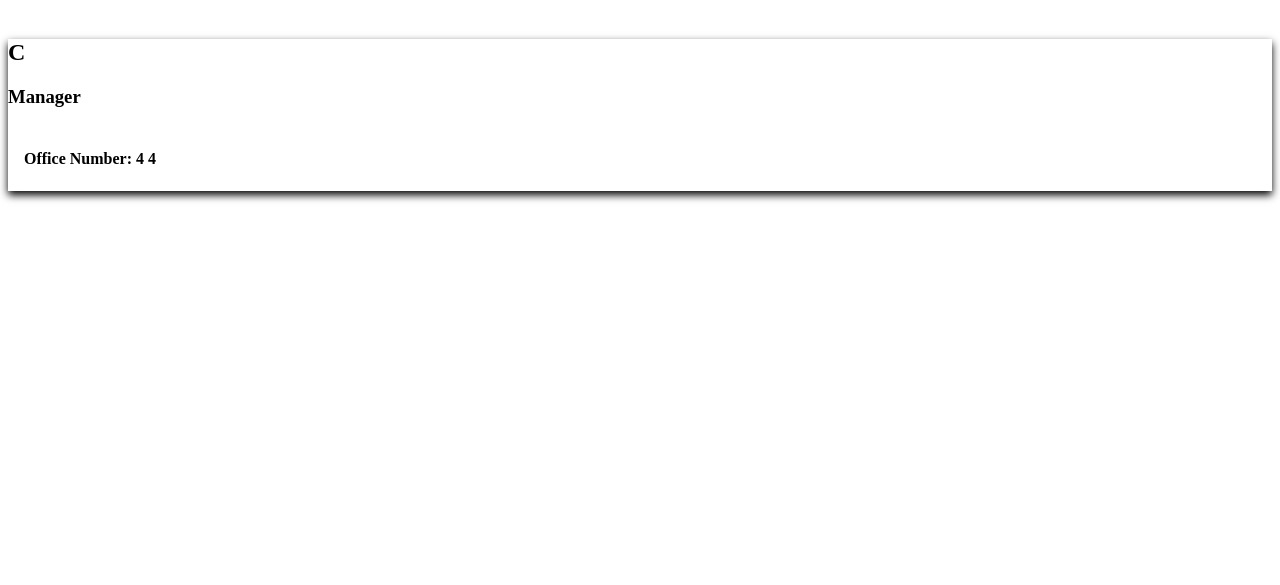
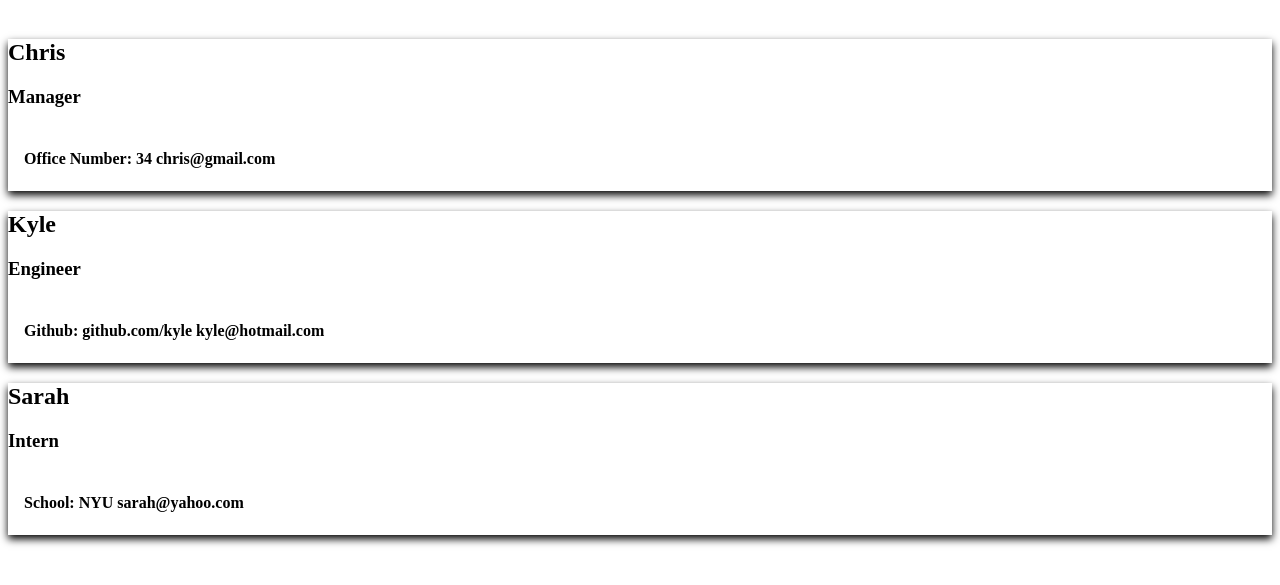
Before and after one commit to ChrisIgg/HW10-Team-Profile-Generator, a website: page index.html in a window 1280 px wide. Shown: the part 69-654 px from the top of the page. Drawn offline with Linux system fonts and the light colour scheme.

```diff
--- a/index.html
+++ b/index.html
@@ -16,14 +16,32 @@
       </header>
       <body>
         <div class="card">
-      <h2>C </h2>
+      <h2>Chris</h2>
       <h3>Manager</h3>
       <div class="container">
         <h4>
-          <b>Office Number: 4</b>
-          <b>4</b>
+          <b>Office Number: 34</b>
+          <b>chris@gmail.com</b>
         </h4>
       </div>
+    </div><div class="card">
+    <h2>Kyle</h2>
+    <h3>Engineer</h3>
+    <div class="container">
+      <h4>
+        <b>Github: github.com/kyle</b>
+        <b>kyle@hotmail.com</b>
+      </h4>
     </div>
+  </div><div class="card">
+    <h2>Sarah</h2>
+    <h3>Intern</h3>
+    <div class="container">
+      <h4>
+        <b>School: NYU</b>
+        <b>sarah@yahoo.com</b>
+             </h4>
+    </div>
+  </div>
       </body>
     </html>
```
Also changed, not shown: README.md.
